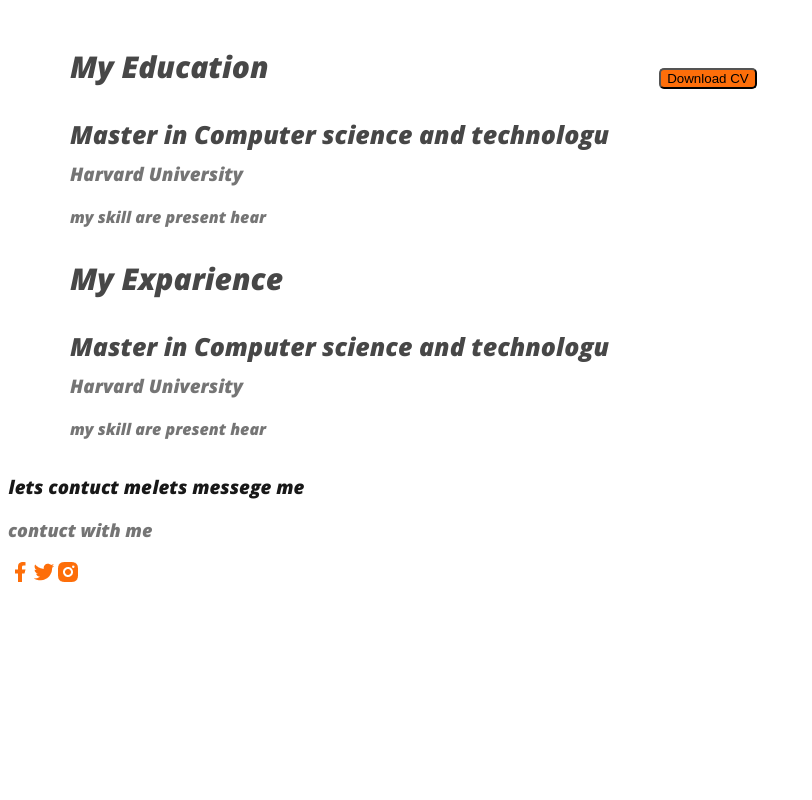
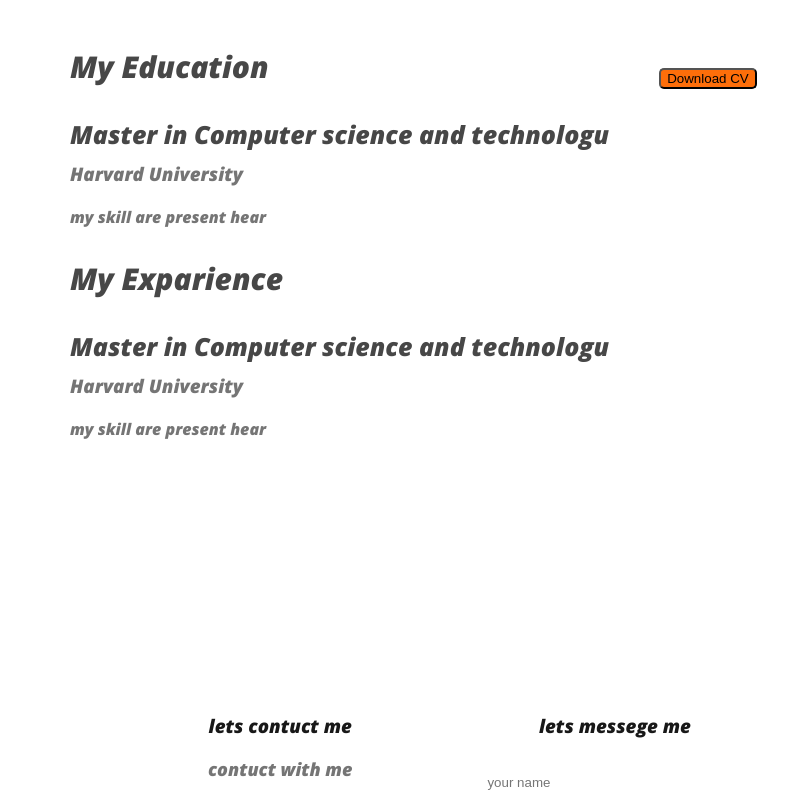
Before and after one commit to shoyebrahman/web-developer-protfolio, a plain HTML site: page index.html in a window 1280 px wide. Shown: the part 2000-2800 px from the top of the page, without its empty margins (0-812 px from the left). Before the commit the page ends 2597 px from the top, so only its background shows below. Drawn offline with nearby package versions, Linux system fonts and the light colour scheme.

Commit message:
first commit

```diff
--- a/index.html
+++ b/index.html
@@ -12,7 +12,7 @@
 <body>
     <header class="header">
         <nav>
-            <h1 class="nav-tittle">Im<span class="text-primary">a</span>d</h1>
+            <h1 class="nav-tittle">Mar<span class="text-primary">r</span>y</h1>
             <ul class="dropdown">
                 <li><a href="">protfolio</a> </li>
                 <li><a href="">Blog</a> </li>
@@ -114,10 +114,17 @@
             <p class="section-description">contuct with me</p>
             <div class="social-links">
                 <a href=""><img src="images/icons/facebook.png" alt=""></a><a href=""><img src="images/icons/twitter.png" alt=""></a><a href=""><img src="images/icons/insta.png" alt=""></a>
+
             </div>
         </div>
         <div class="footer-column">
             <h3 class="section-tittle">lets messege me</h3>
+            <form class="contact" action="">
+                <input type="text" placeholder="your name">
+                <input type="email" placeholder="your email" id="">
+                <textarea name="" id="" cols="30" rows="10"></textarea>
+                <input class="btn-primary" type="submit" value="submit">
+            </form>
         </div>
     </footer>
 </body>
--- a/styles/protfolio.css
+++ b/styles/protfolio.css
@@ -178,4 +178,19 @@
 
 footer {
     display: flex;
+    gap: 100px;
+    margin-top: 100px;
+    padding: 139px 200px;
 }
+.contact input[type="text"], .contact input[type="email"], textarea{
+    display: block;
+    margin-bottom: 25px;
+    padding: 18px 35px;
+    color: #757575;
+    border-radius: 5px;
+    background: #FFF;
+    border: 0;
+}
+.resume-container{
+    display:flex;
+}
```
